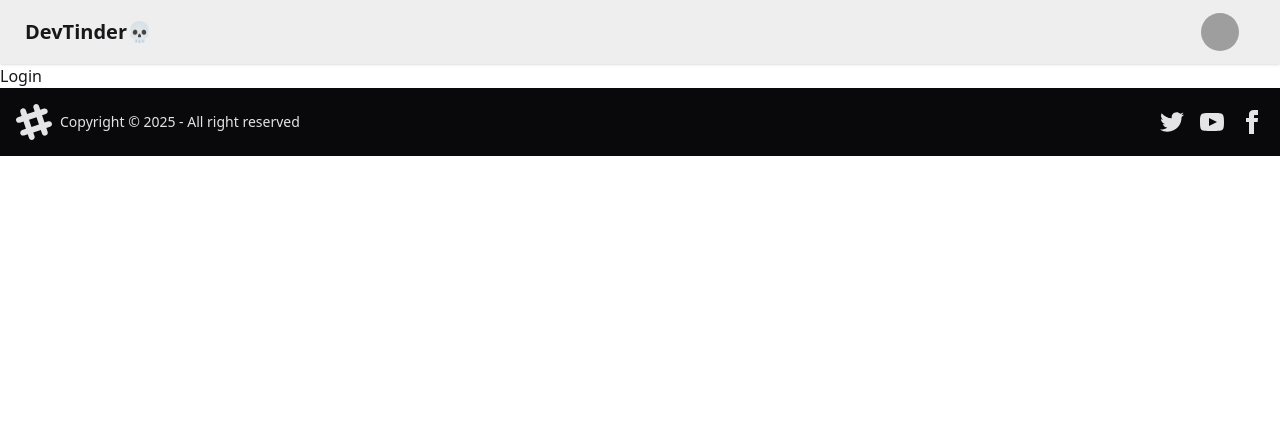
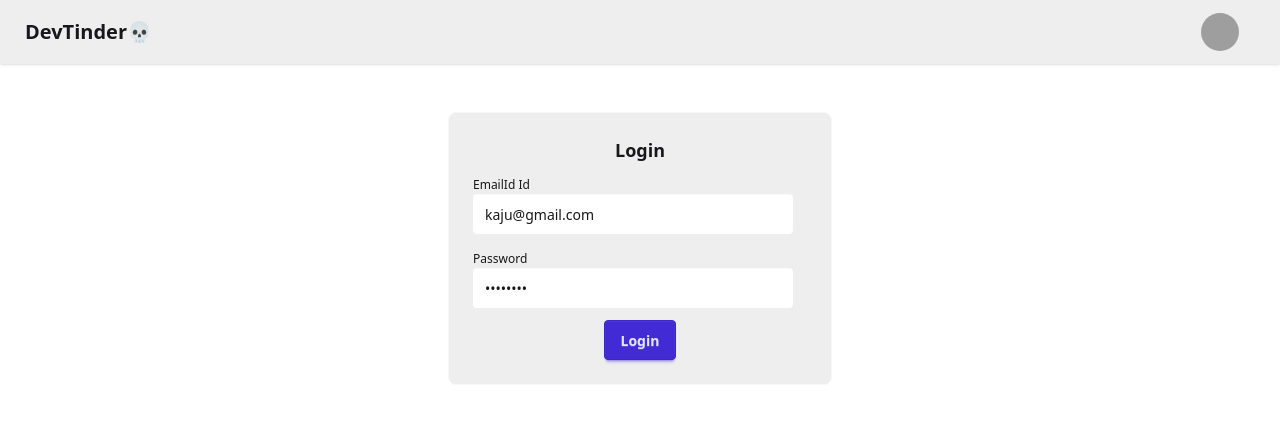
Before and after one commit to PrateekRajput12/DevTinder-UI, a React (Vite) app: page /login in a window 1280 px wide. Shown: the top 422 px of the page. Built offline with nearby package versions, Linux system fonts and the light colour scheme; grey boxes are pictures that could not be loaded.

Commit message:
Login Page Done

```diff
--- a/package.json
+++ b/package.json
@@ -11,6 +11,8 @@
   },
   "dependencies": {
     "@tailwindcss/vite": "^4.0.9",
+    "axios": "^1.8.1",
+    "cors": "^2.8.5",
     "react": "^19.0.0",
     "react-dom": "^19.0.0",
     "react-router": "^7.2.0",
--- a/src/components/Body.jsx
+++ b/src/components/Body.jsx
@@ -5,10 +5,10 @@ import Footer from './Footer'
 
 const Body = () => {
     return (
-        <div>
+        <div className='w-[100vw] h-[100vh] '>
             <NavBar />
             <Outlet />
-            <Footer />
+            {/* <Footer /> */}
         </div>
     )
 }
--- a/src/components/Footer.jsx
+++ b/src/components/Footer.jsx
@@ -2,7 +2,7 @@ import React from 'react'
 
 const Footer = () => {
     return (
-        <footer className="  footer sm:footer-horizontal bg-neutral text-neutral-content items-center p-4 ">
+        <footer className="  footer sm:footer-horizontal bg-neutral text-neutral-content items-center p-4  bottom-0 ">
             <aside className="grid-flow-col items-center">
                 <svg
                     width="36"
--- a/src/components/Login.jsx
+++ b/src/components/Login.jsx
@@ -1,8 +1,53 @@
-import React from 'react'
+import axios from 'axios'
+import React, { useState } from 'react'
 
 const Login = () => {
+    const [password, setpassword] = useState("Kaju@123")
+    const [emailId, setemailId] = useState("kaju@gmail.com")
+    const handleLogin = async () => {
+        try {
+            console.log("Sending data:", { emailId, password });
+            const res = await axios.post('http://localhost:7070/login', {
+                emailId,
+                password
+            },
+                { withCredentials: true }
+            )
+            console.log("res", res);
+        } catch (e) {
+            console.error("Error in logging in:", e.response?.data || e.message);
+        }
+    }
     return (
-        <div>Login</div>
+        <div className='flex justify-center  items-center'>
+            <div className="card card-border  mt-[3rem] bg-base-300 w-96">
+                <div className="card-body">
+                    <h2 className="card-title   justify-center">Login</h2>
+                    {/* <p>A card component has a figure, a body part, and inside body there are title and actions parts</p> */}
+                    <div className=''>
+                        <fieldset className="fieldset flex flex-col gap-[1rem] ">
+                            {/* <legend className="fieldset-legend">EmailId ID</legend> */}
+                            <div>
+                                <label htmlFor='emailId'>
+                                    EmailId Id
+                                </label>
+                                <input type="emailId" value={emailId} className="input outline-none border-none" id='emailId' placeholder="Type here" onChange={(e) => setemailId(e.target.value)} />
+                            </div>
+                            {/* <p className="fieldset-label">Optional</p> */}
+                            <div>
+                                <label htmlFor='password'>
+                                    Password
+                                </label>
+                                <input type="password" value={password} className="input outline-none border-none" id='password' placeholder="Type here" onChange={(e) => setpassword(e.target.value)} />
+                            </div>
+                        </fieldset>
+                    </div>
+                    <div className="card-actions justify-center">
+                        <button className="btn btn-primary " onClick={handleLogin}>Login</button>
+                    </div>
+                </div>
+            </div>
+        </div >
     )
 }
 
```
Also changed, not shown: 2 other files (tests, documents, lock files or other folders).
